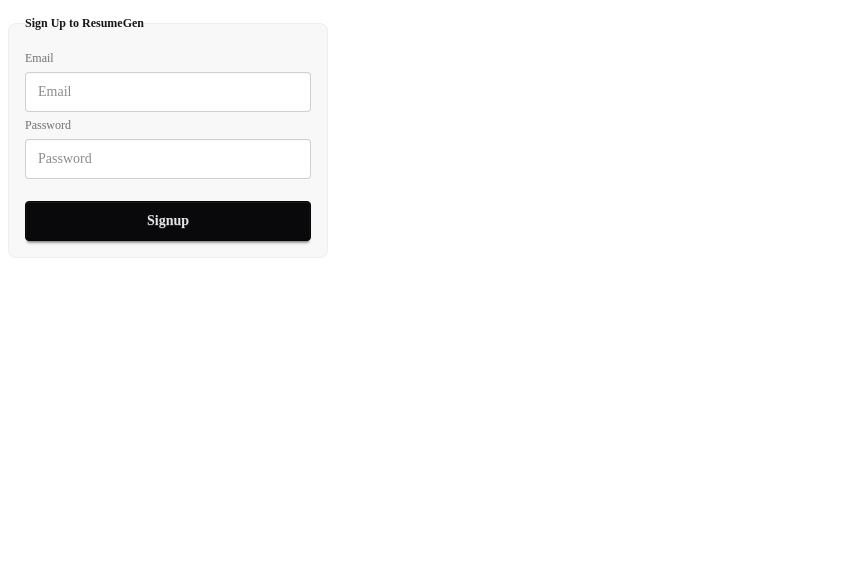
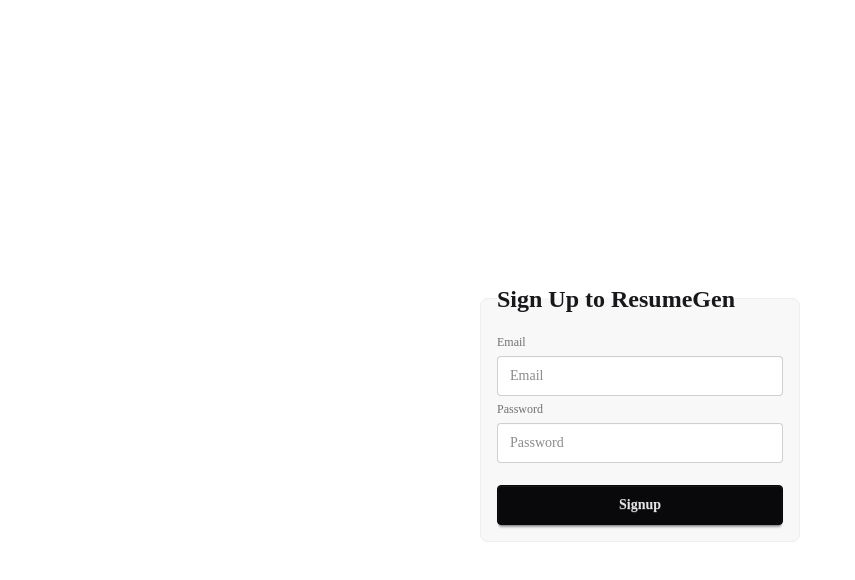
Before and after one commit to stelleron/resume-builder, a SvelteKit app in the folder frontend/: page /signup in a window 1280 px wide. Shown: the top 580 px of the page, without its empty margins (0-855 px from the left). Built offline with nearby package versions, Linux system fonts and the light colour scheme.

Commit message:
Added link to sign up

```diff
--- a/frontend/src/routes/login/+page.svelte
+++ b/frontend/src/routes/login/+page.svelte
@@ -42,6 +42,8 @@
     <label class="label">Password</label>
     <input type="password" class="input" placeholder="Password" bind:value={password}/>
 
+    <div class="">Don't have an account? <a href="/signup" class="text-blue-300">Sign Up</a></div>
+
     {#if unableLogIn}
       <div class="text-red-700 font-bold">Error: Unable to log in!</div>
     {/if}
--- a/frontend/src/routes/signup/+page.svelte
+++ b/frontend/src/routes/signup/+page.svelte
@@ -2,8 +2,9 @@
   @import '../../app.css';
 </style>
 
+<div class="flex items-center justify-center h-screen">
   <fieldset class="fieldset bg-base-200 border-base-300 rounded-box w-xs border p-4">
-  <legend class="fieldset-legend">Sign Up to ResumeGen</legend>
+    <legend class="fieldset-legend text-2xl">Sign Up to ResumeGen</legend>
 
     <label class="label">Email</label>
     <input type="email" class="input" placeholder="Email" />
@@ -13,3 +14,4 @@
 
     <button class="btn btn-neutral mt-4">Signup</button>
   </fieldset>
+</div>
```
Lines whose indentation alone changed are shown as unchanged.
